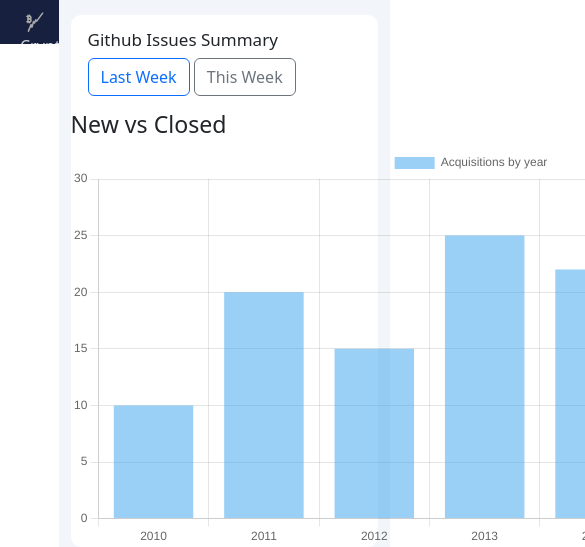
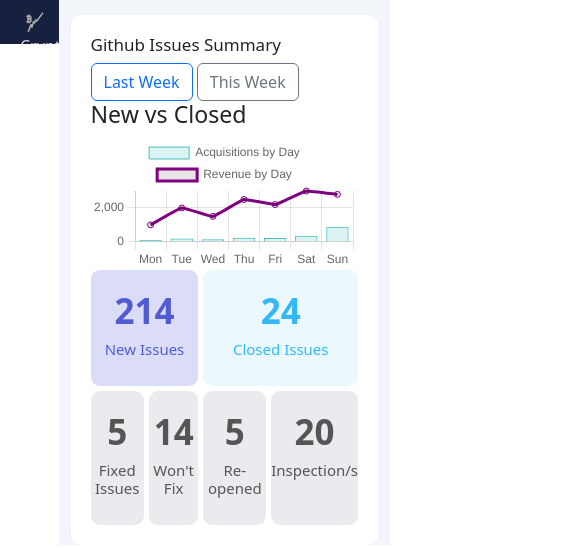
Before and after one commit to TSMMONKEY/goals, a website built with Parcel: page index.html in a window 390 px wide. Shown: the part 800-1347 px from the top of the page, 585 px wide, since content can reach past the window. Built offline with nearby package versions, Linux system fonts and the light colour scheme.

Commit message:
made overview section with style, not responsive as yet

```diff
--- a/assets/js/acquisitions.js
+++ b/assets/js/acquisitions.js
@@ -1,12 +1,17 @@
-  (async function() {
+(async function() {
     const data = [
-      { year: 2010, count: 10 },
-      { year: 2011, count: 20 },
-      { year: 2012, count: 15 },
-      { year: 2013, count: 25 },
-      { year: 2014, count: 22 },
-      { year: 2015, count: 30 },
-      { year: 2016, count: 28 },
+      { Day: 'Mon', count: 100, revenue: 1000 },
+      { Day: 'Tue', count: 200, revenue: 2000 },
+      { Day: 'Wed', count: 150, revenue: 1500 },
+      { Day: 'Thu', count: 244, revenue: 2500 },
+      { Day: 'Fri', count: 220, revenue: 2200 },
+      { Day: 'Sat', count: 355, revenue: 3000 },
+      { Day: 'Sun', count: 883, revenue: 2800 },
+      // Add more data points for the bar graph
+    //   { Day: 2017, count: 182, revenue: 1800 },
+    //   { Day: 2018, count: 120, revenue: 1200 },
+    //   { Day: 2019, count: 202, revenue: 2400 },
+      // ...
     ];
 
     new Chart(
@@ -14,13 +19,31 @@
       {
         type: 'bar',
         data: {
-          labels: data.map(row => row.year),
+          labels: data.map(row => row.Day),
           datasets: [
             {
-              label: 'Acquisitions by year',
-              data: data.map(row => row.count)
+              label: 'Acquisitions by Day',
+              data: data.map(row => row.count),
+              backgroundColor: 'rgba(75, 192, 192, 0.2)',
+              borderColor: 'rgba(75, 192, 192, 1)',
+              borderWidth: 1
+            },
+            {
+              label: 'Revenue by Day',
+              data: data.map(row => row.revenue),
+              type: 'line',
+              fill: false,
+              borderColor: 'purple',
+              tension: 0.1
             }
           ]
+        },
+        options: {
+          scales: {
+            y: {
+              beginAtZero: true
+            }
+          }
         }
       }
     );
--- a/assets/scss/main.scss
+++ b/assets/scss/main.scss
@@ -1,5 +1,6 @@
 * {
   list-style: none;
+  border: none;
   a {
     text-decoration: none;
   }
@@ -329,20 +330,79 @@
   // graph-section
   .graph-section {
     background: #fff;
+    padding: 20px;
     margin: 18px 0 0 0;
     border-radius: 10px;
     background-color: #fff;
 
     .graph-section-nav {
       display: flex;
-      padding: 15px 17px;
       flex-flow: wrap row;
       align-items: center;
       align-content: center;
       justify-content: space-between;
-      h3{
+      h3 {
         font-size: 17px;
         font-weight: 500;
+      }
+    }
+
+    .graph-summery-wrapper{
+      max-width: 100%;
+
+      #myChartCanvas{
+        width: 100% !important;
+        max-width: 100%;
+      }
+    }
+
+    .right-graph-section {
+      display: grid;
+      grid-gap: 5px;
+      text-align: center;
+      grid-template-areas:
+        "new-issues new-issues closed-issues closed-issues"
+        "fixed-issues won-issues re-opened evaluate-issues";
+
+      div {
+        padding: 20px 0;
+        border-radius: 9px;
+        color: #000000a3;
+        background: #242a5017;
+        background-color: #242a5017;
+        h2 {
+          font-weight: 700;
+          font-size: 35px;
+        }
+        h3 {
+          font-size: 15px;
+        }
+      }
+
+      .newIssues {
+        font-weight: 900;
+        color: #0f1cc1ab;
+        grid-area: new-issues;
+        background: #0f1cc1ab;
+        background-color: #0f1cc126;
+      }
+      .closedIssues {
+        color: #34b7f5;
+        background: #7cd5ff26;
+        grid-area: closed-issues;
+        background-color : #7cd5ff26;
+      }
+      .fixedIssues {
+        grid-area: fixed-issues;
+      }
+      .wonIssues {
+        grid-area: won-issues;
+      }
+      .re-openedIssues {
+        grid-area: re-opened;
+      }
+      .revaluateIssues {
+        grid-area: evaluate-issues;
       }
     }
   }
--- a/index.html
+++ b/index.html
@@ -1345,14 +1345,41 @@
                   </section>
                 </div>
 
-                <div class="left-graph-section">
-                  <h3>New vs Closed</h3>
-                  <div style="width: 800px">
-                    <canvas id="myChartCanvas"></canvas>
+                <section class="myGraphs">
+                  <div class="left-graph-section">
+                    <h3>New vs Closed</h3>
+                    <div style="width: 800px" class="graph-summery-wrapper">
+                      <canvas id="myChartCanvas"></canvas>
+                    </div>
                   </div>
-                </div>
 
-                <div class="right-graph-section"></div>
+                  <div class="right-graph-section">
+                    <div class="newIssues">
+                      <h2>214</h2>
+                      <h3>New Issues</h3>
+                    </div>
+                    <div class="closedIssues">
+                      <h2>24</h2>
+                      <h3>Closed Issues</h3>
+                    </div>
+                    <div class="fixedIssues">
+                      <h2>5</h2>
+                      <h3>Fixed Issues</h3>
+                    </div>
+                    <div class="wonIssues">
+                      <h2>14</h2>
+                      <h3>Won't Fix</h3>
+                    </div>
+                    <div class="re-openedIssues">
+                      <h2>5</h2>
+                      <h3>Re-opened</h3>
+                    </div>
+                    <div class="evaluateIssues">
+                      <h2>20</h2>
+                      <h3>Inspection/s</h3>
+                    </div>
+                  </div>
+                </section>
               </section>
               <!-- last Graph Section -->
               <section class="task-graph">
```
Also changed, not shown: assets/css/main.css, 1 other file.
